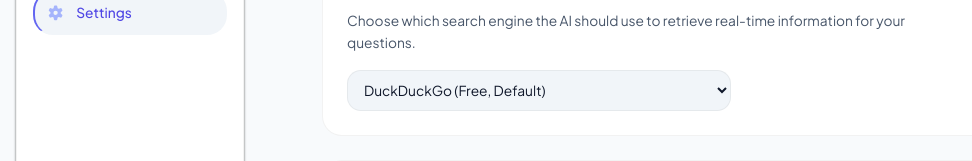
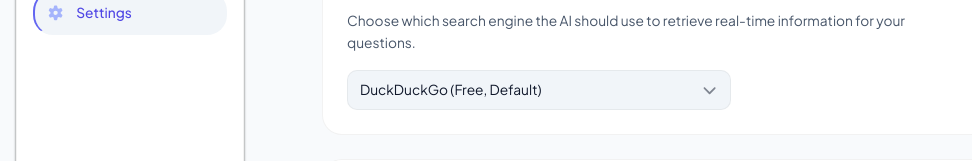
Before and after one commit to userio12/StudyMate-AI, a Next.js app in the folder apps/frontend/: page /settings in a window 1280 px wide. Shown: the part 346-507 px from the top of the page, without its empty margins (0-972 px from the left). Built offline with nearby package versions, Linux system fonts and the light colour scheme; no server answers.

Commit message:
style: Redesign Web Search Preference dropdown with custom Select component

```diff
--- a/apps/frontend/src/app/(dashboard)/settings/page.tsx
+++ b/apps/frontend/src/app/(dashboard)/settings/page.tsx
@@ -5,6 +5,13 @@ import { useAuth, useUser } from '@clerk/nextjs';
 import { useSearchPreference } from '@/hooks/use-search-preference';
 import { FontAwesomeIcon } from '@fortawesome/react-fontawesome';
 import { faGear, faRobot, faGlobe } from '@fortawesome/free-solid-svg-icons';
+import {
+  Select,
+  SelectContent,
+  SelectItem,
+  SelectTrigger,
+  SelectValue,
+} from '@/components/ui/select';
 
 export default function SettingsPage() {
   const { isLoaded, user } = useUser();
@@ -52,15 +59,21 @@ export default function SettingsPage() {
           <p className="text-sm text-muted leading-relaxed">
             Choose which search engine the AI should use to retrieve real-time information for your questions.
           </p>
-          <select
-            value={searchProvider}
-            onChange={(e) => setSearchProvider(e.target.value as any)}
-            className="w-full max-w-sm rounded-lg border border-border/50 bg-surface-2 px-3 py-2.5 text-sm text-foreground focus:border-brand-500 focus:outline-none focus:ring-1 focus:ring-brand-500 transition-colors"
-          >
-            <option value="duckduckgo">DuckDuckGo (Free, Default)</option>
-            <option value="tavily">Tavily (Requires API Key in Backend)</option>
-            <option value="off">Off (Disable Web Search)</option>
-          </select>
+          <div className="w-full max-w-sm">
+            <Select
+              value={searchProvider}
+              onValueChange={(value) => setSearchProvider(value as any)}
+            >
+              <SelectTrigger className="w-full bg-surface-2 border-border/50 transition-colors focus:ring-brand-500">
+                <SelectValue placeholder="Select a search provider" />
+              </SelectTrigger>
+              <SelectContent>
+                <SelectItem value="duckduckgo">DuckDuckGo (Free, Default)</SelectItem>
+                <SelectItem value="tavily">Tavily (Requires API Key in Backend)</SelectItem>
+                <SelectItem value="off">Off (Disable Web Search)</SelectItem>
+              </SelectContent>
+            </Select>
+          </div>
         </div>
       </div>
 
```
